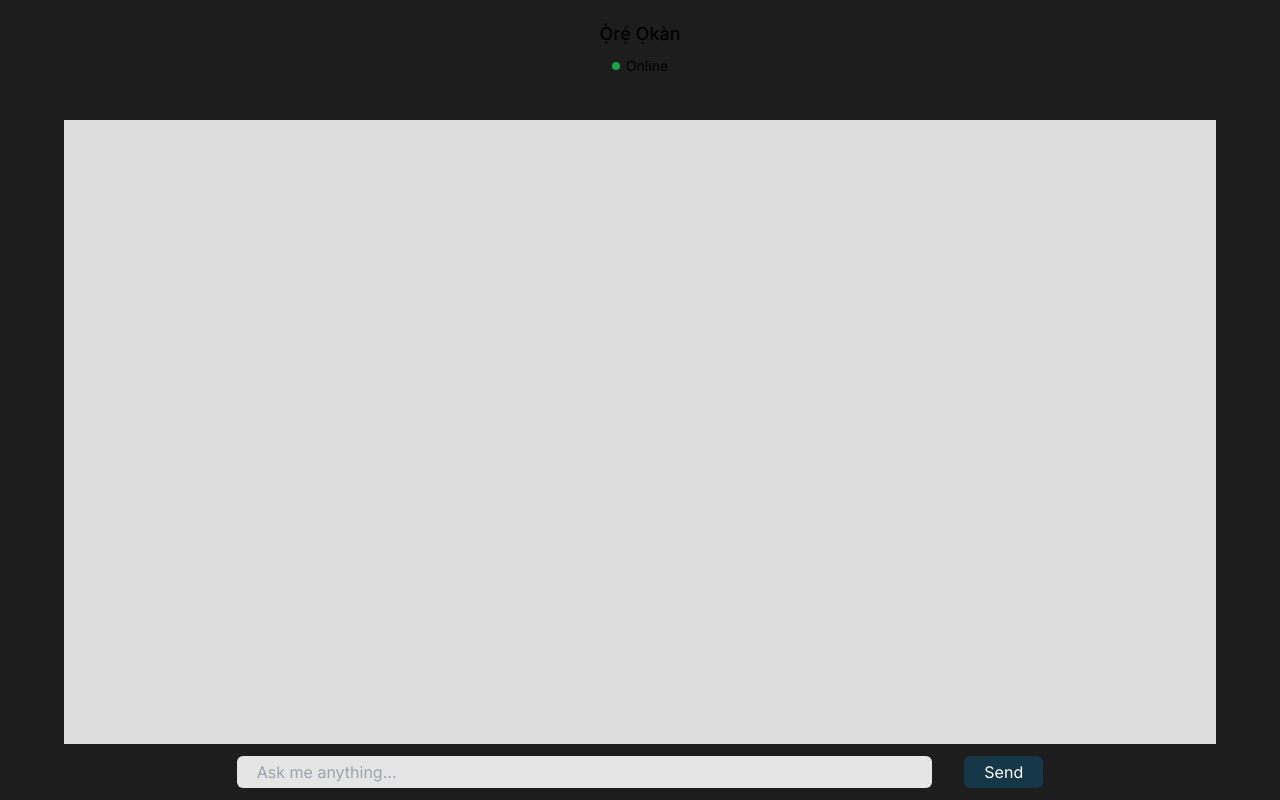
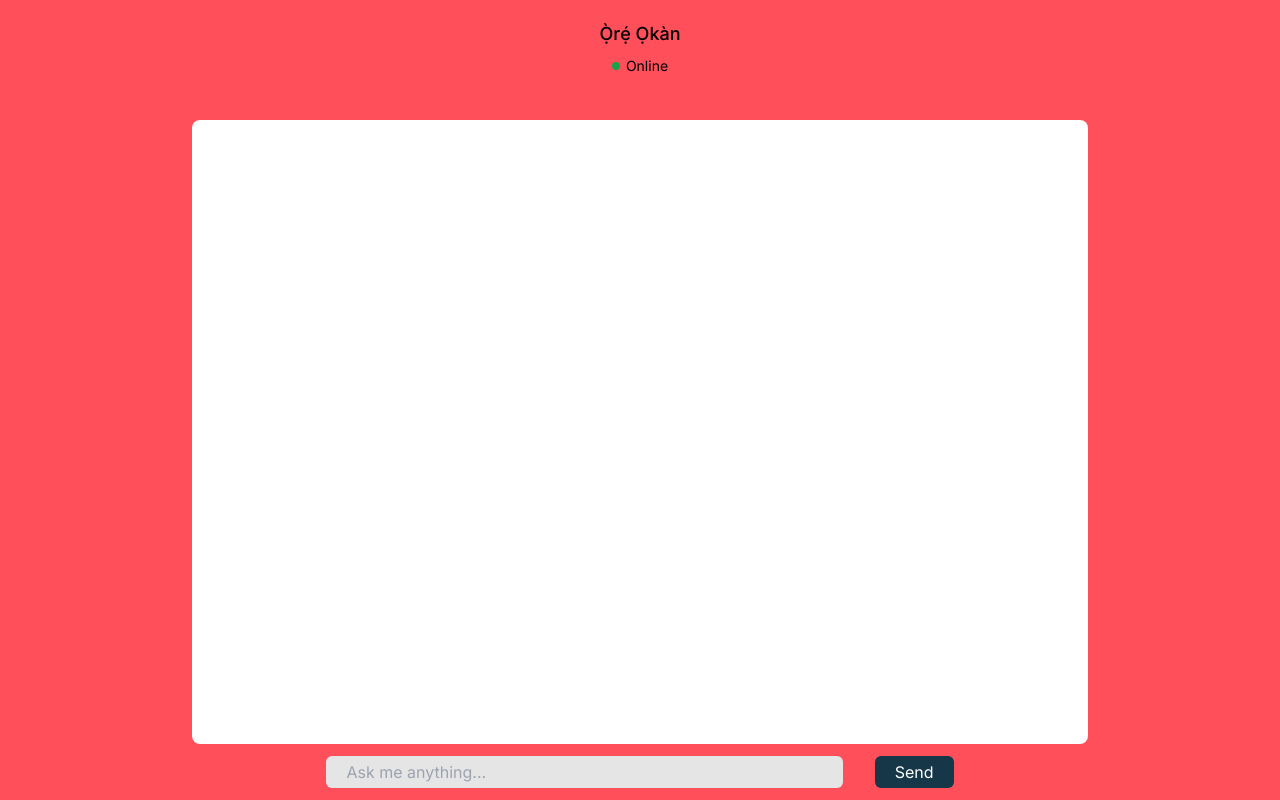
Before and after one commit to kryptcode/mchl-yor-chatbot, a Next.js app: page /chat in a window 1280 px wide. Built offline with nearby package versions, Linux system fonts and the light colour scheme; a web font is replaced by a local one.

Commit message:
"update chat"

```diff
--- a/src/app/chat/page.jsx
+++ b/src/app/chat/page.jsx
@@ -33,7 +33,7 @@ const ChatPage = () => {
   // };
 
   return (
-    <main className="h-screen flex flex-col bg-[#1d1d1d] w-full">
+    <main className="h-screen flex flex-col bg-[#ff4f5a] w-full">
       <div className=" py-5 h-[15vh] ">
         <h5 className=" text-center text-lg font-medium">Ọ̀rẹ́ Ọkàn</h5>
         <div className="flex space-x-1.5 text-sm mt-2 items-center justify-center">
@@ -42,9 +42,10 @@ const ChatPage = () => {
         </div>
       </div>
 
-      <div className="flex-grow w-[90%] mx-auto flex flex-col h-[85vh]">
+      <div className="flex-grow w-[90%] md:w-[70%] mx-auto flex flex-col h-[85vh]">
 
-      <div className="flex-grow bg-[#ddd] overflow-y-scroll">
+{/* TODO: Add Chat BG */}
+      <div className="flex-grow bg-[#fff] rounded-lg overflow-y-scroll">
         {messages.map((msg, index) => (
           <div className="space-y-4" key={index}>
             <p>
```
